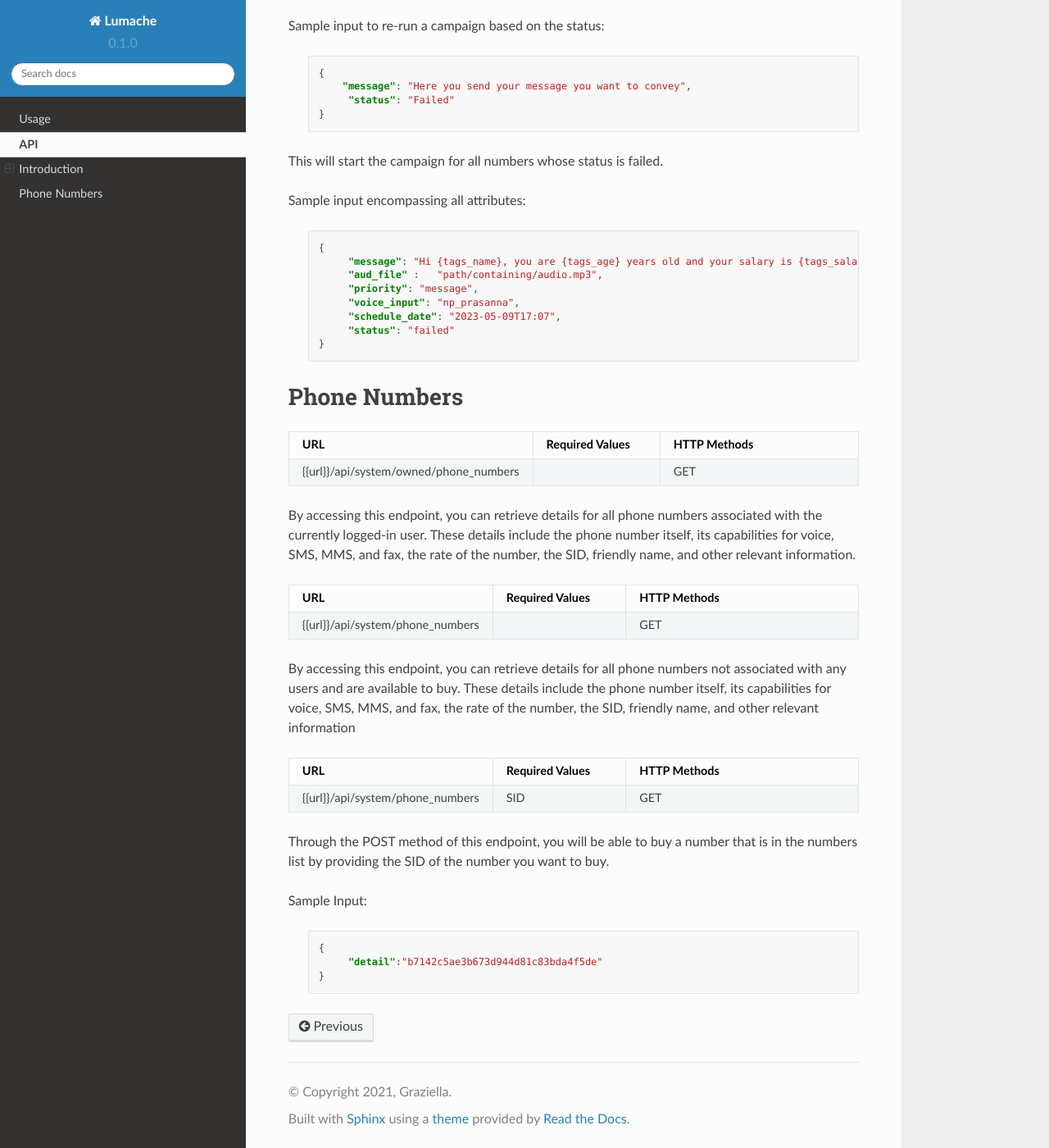
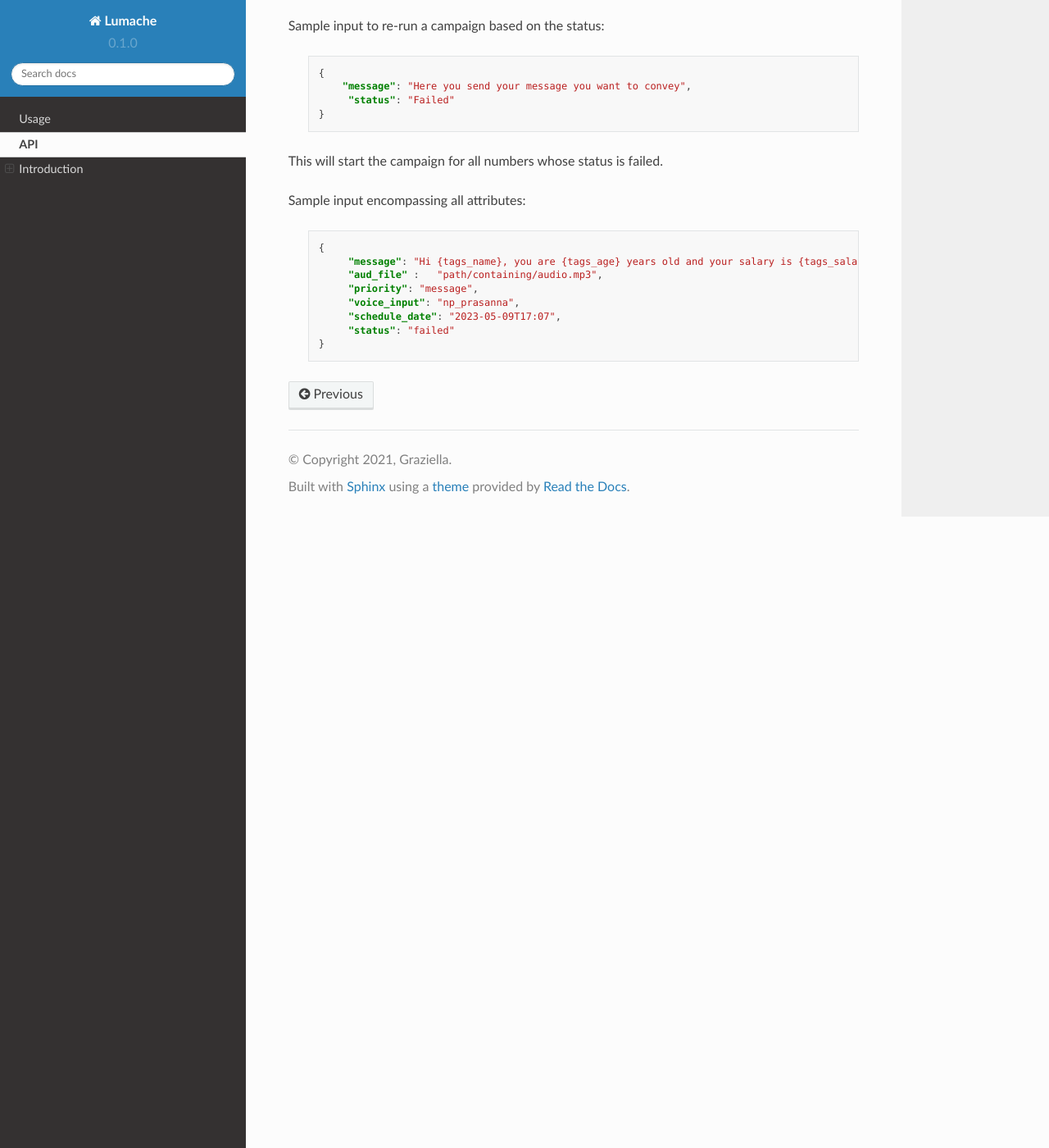
Before and after one commit to anjelikaprixa/TingTing, a Sphinx documentation site: the page built from docs/source/api.rst, in a window 1280 px wide and 1400 px high, scrolled down 5856 px. Shown: the whole window at 82% size. Built offline with Sphinx 7.4.7 and the Read the Docs theme 2.0.0, drawn with Linux system fonts in a browser that asks for light colours.

Commit message:
Update api.rst

```diff
--- a/docs/source/api.rst
+++ b/docs/source/api.rst
@@ -370,63 +370,3 @@ Sample input encompassing all attributes:
 	"schedule_date": "2023-05-09T17:07",
 	"status": "failed"
    }
-
-
-Phone Numbers
-==============
-
-Owned Numbers Endpoint
-~~~~~~~~~~~~~~~~~~~~~~~
-
-.. list-table::
-   :widths: 25 25 50
-   :header-rows: 1
-
-   * - URL
-     - Required Values
-     - HTTP Methods
-   * - {{url}}/api/system/owned/phone_numbers
-     -
-     - GET
-
-By accessing this endpoint, you can retrieve details for all phone numbers associated with the currently logged-in user. These details include the phone number itself, its capabilities for voice, SMS, MMS, and fax, the rate of the number, the SID, friendly name, and other relevant information.
-
-Numbers List Endpoint
-~~~~~~~~~~~~~~~~~~~~~~
-
-.. list-table::
-   :widths: 25 25 50
-   :header-rows: 1
-
-   * - URL
-     - Required Values
-     - HTTP Methods
-   * - {{url}}/api/system/phone_numbers
-     -
-     - GET
-
-By accessing this endpoint, you can retrieve details for all phone numbers not associated with any users and are available to buy. These details include the phone number itself, its capabilities for voice, SMS, MMS, and fax, the rate of the number, the SID, friendly name, and other relevant information
-
-Buy Number Endpoint
-~~~~~~~~~~~~~~~~~~~~
-
-.. list-table::
-   :widths: 25 25 50
-   :header-rows: 1
-
-   * - URL
-     - Required Values
-     - HTTP Methods
-   * - {{url}}/api/system/phone_numbers
-     - SID
-     - GET
-
-Through the POST method of this endpoint, you will be able to buy a number that is in the numbers list by providing the SID of the number you want to buy.
-
-Sample Input:
-
- .. code-block:: json
-
-   {
-	"detail":"b7142c5ae3b673d944d81c83bda4f5de"
-   }
```
